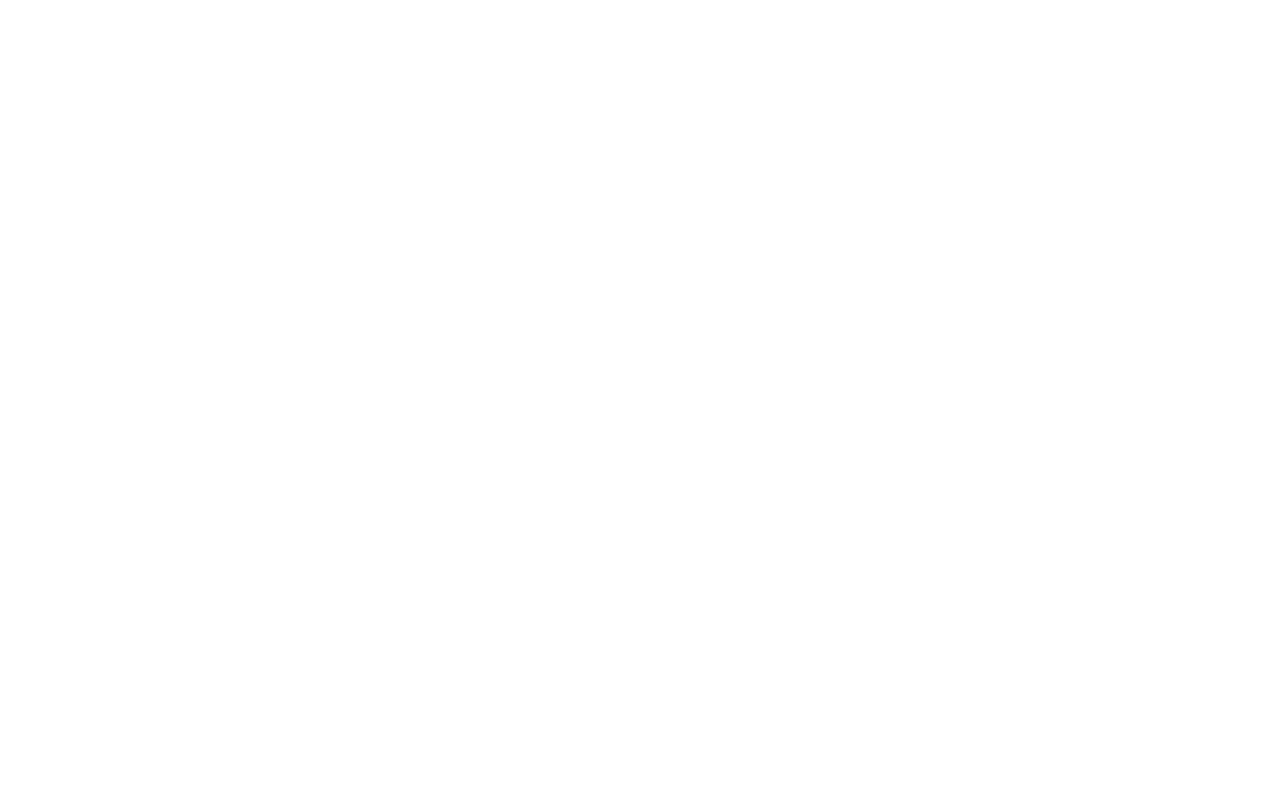
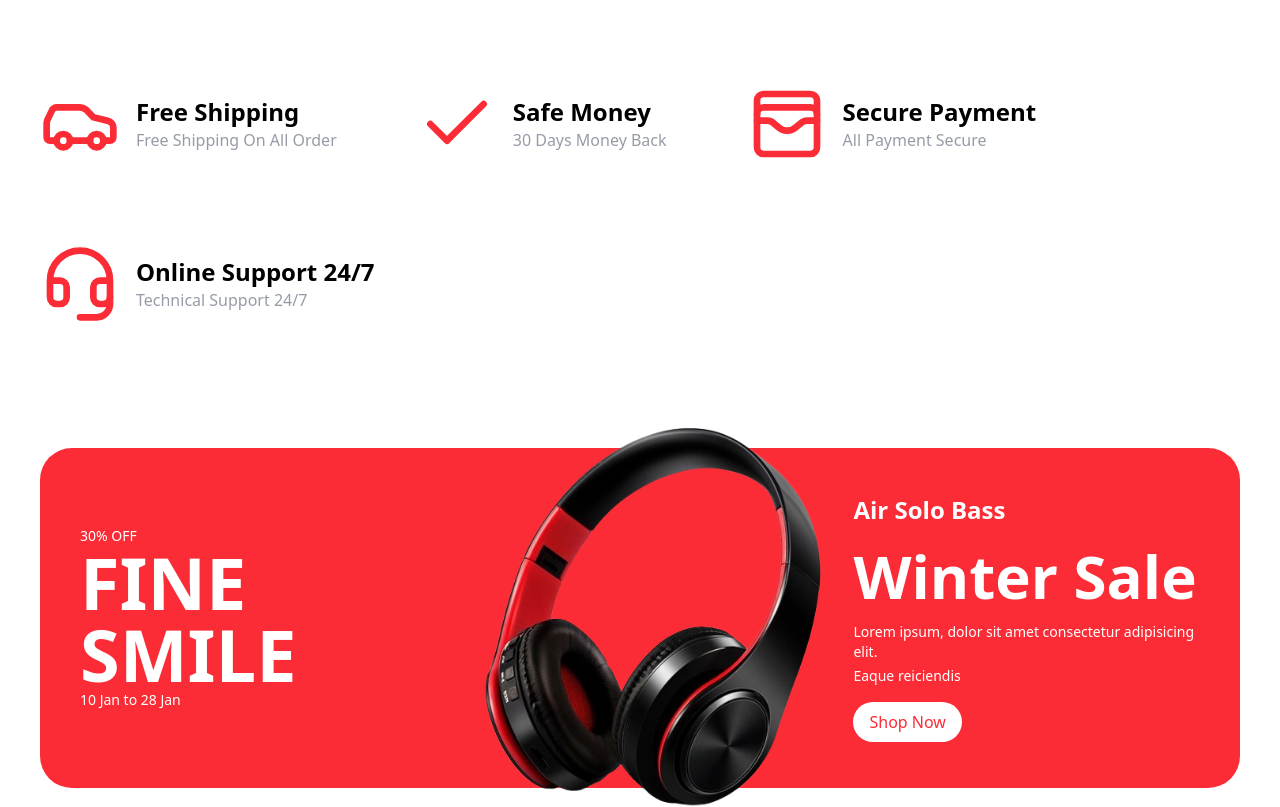
Before and after one commit to mohamed-osamaaa/E-Shop, a React (Vite) app: page / in a window 1280 px wide. Shown: the part 1540-2347 px from the top of the page. Before the commit the page ends 1560 px from the top, so only its background shows below. Built offline with nearby package versions, Linux system fonts and the light colour scheme.

Commit message:
Responsive2

```diff
--- a/src/App.jsx
+++ b/src/App.jsx
@@ -1,14 +1,13 @@
-// import Banner3 from './components/Banner3';
-// import Banner4 from './components/Banner4';
-// import Blogs from './components/Blogs';
-// import Brands from './components/Brands';
-// import Footer from './components/Footer';
 import Banner from './components/Banner';
 import Banner2 from './components/Banner2';
+import Banner3 from './components/Banner3';
+import Banner4 from './components/Banner4';
+import Blogs from './components/Blogs';
+import Brands from './components/Brands';
+import Footer from './components/Footer';
 import NabBar from './components/NabBar';
-
-// import Products from './components/Products';
-// import Service from './components/Service';
+import Products from './components/Products';
+import Service from './components/Service';
 
 function App() {
 
@@ -17,13 +16,13 @@
       <NabBar />
       <Banner />
       <Banner2 />
-      {/* <Service />
+      <Service />
       <Banner3 />
       <Products />
       <Banner4 />
       <Blogs />
       <Brands />
-      <Footer /> */}
+      <Footer />
     </div>
   )
 }
--- a/src/components/Banner3.jsx
+++ b/src/components/Banner3.jsx
@@ -11,28 +11,29 @@
         setClicked(true);
         setTimeout(() => setClicked(false), 150);
     };
+
     return (
-        <div className="flex justify-center items-center bg-red-500 h-[340px] rounded-4xl mt-7 mb-20 ml-10 mr-10">
-            <div className="flex flex-col items-start">
+        <div className="flex flex-col lg:flex-row justify-center items-center bg-red-500 h-auto lg:h-[340px] rounded-4xl mt-7 mb-20 mx-5 lg:mx-10 p-5 lg:p-10 space-y-5 lg:space-y-0">
+            <div className="flex flex-col items-center lg:items-start text-center lg:text-left">
                 <p className="text-sm text-white anim">30% OFF</p>
-                <h1 className="font-bold text-7xl text-white anim">FINE SMILE</h1>
+                <h1 className="font-bold text-4xl md:text-6xl lg:text-7xl text-white anim">FINE SMILE</h1>
                 <p className="text-sm text-white anim">10 Jan to 28 Jan</p>
             </div>
-            <div>
-                <img className='ml-20 pr-10 h-[420px] w-[430px] anim' src={headPhoneImage} alt="headPhoneImage" />
+            <div className="flex justify-center">
+                <img className='h-[250px] md:h-[350px] lg:h-[420px] w-auto anim' src={headPhoneImage} alt="headPhoneImage" />
             </div>
-            <div className="flex flex-col items-start">
-                <h2 className='font-bold text-2xl text-white pb-5 anim'>Air Solo Bass</h2>
-                <h1 className='font-bold text-6xl text-white pb-4 anim'>Winter Sale</h1>
+            <div className="flex flex-col items-center lg:items-start text-center lg:text-left">
+                <h2 className='font-bold text-xl md:text-2xl text-white pb-2 md:pb-5 anim'>Air Solo Bass</h2>
+                <h1 className='font-bold text-3xl md:text-5xl lg:text-6xl text-white pb-2 md:pb-4 anim'>Winter Sale</h1>
                 <p className='text-sm text-white pb-1 anim'>Lorem ipsum, dolor sit amet consectetur adipisicing elit.</p>
                 <p className='text-sm text-white pb-4 anim'>Eaque reiciendis</p>
                 <button type="submit"
-                    className={`anim bg-white text-red-500 p-2 rounded-3xl cursor-pointer transform transition-transform duration-150 ${clicked ? 'scale-90' : 'scale-100'
+                    className={`anim bg-white text-red-500 px-4 py-2 rounded-3xl cursor-pointer transform transition-transform duration-150 ${clicked ? 'scale-90' : 'scale-100'
                         }`}
                     onClick={handleClick}>Shop Now</button>
             </div>
         </div>
-    )
+    );
 }
 
 export default Banner3;
--- a/src/components/Banner4.jsx
+++ b/src/components/Banner4.jsx
@@ -10,29 +10,53 @@
         setClicked(true);
         setTimeout(() => setClicked(false), 150);
     };
+
     return (
-        <div className="flex justify-center items-center bg-green-600 h-[340px] rounded-4xl mt-7 mb-36 ml-10 mr-10">
-            <div className="flex flex-col items-start pr-40">
-                <p className="text-sm text-white anim">30% OFF</p>
-                <h1 className="font-bold text-7xl text-white anim">HAPPY</h1>
-                <h1 className="font-bold text-7xl text-white anim">HOURS</h1>
-                <p className="text-sm text-white anim">14 Jan to 28 Jan</p>
+        <div className="flex flex-col lg:flex-row items-center justify-between bg-green-600 rounded-4xl mt-7 mb-20 mx-5 lg:mx-10 p-6 lg:p-10">
+            {/* Left Side - Text */}
+            <div className="text-center lg:text-left">
+                <p className="text-xs sm:text-sm text-white anim">30% OFF</p>
+                <h1 className="font-bold text-5xl sm:text-6xl lg:text-7xl text-white anim">
+                    HAPPY
+                </h1>
+                <h1 className="font-bold text-5xl sm:text-6xl lg:text-7xl text-white anim">
+                    HOURS
+                </h1>
+                <p className="text-xs sm:text-sm text-white anim">14 Jan to 28 Jan</p>
             </div>
-            <div>
-                <img className='anim ml-20 pr-10 h-[420px] w-[430px]' src={smartWatchImage} alt="smartWatchImage" />
+
+            {/* Middle - Image */}
+            <div className="flex justify-center my-6 lg:my-0">
+                <img
+                    className="anim w-[250px] sm:w-[300px] md:w-[350px] lg:w-[400px] xl:w-[430px]"
+                    src={smartWatchImage}
+                    alt="Smartwatch"
+                />
             </div>
-            <div className="flex flex-col items-start">
-                <h2 className='font-bold text-2xl text-white pb-5 anim'>Smart Solo</h2>
-                <h1 className='font-bold text-6xl text-white pb-4 anim'>Winter Sale</h1>
-                <p className='text-sm text-white pb-1 anim'>Lorem ipsum, dolor sit amet consectetur adipisicing elit.</p>
-                <p className='text-sm text-white pb-4 anim'>Eaque reiciendis</p>
-                <button type="submit"
-                    className={`anim bg-white text-green-600 p-2 rounded-3xl cursor-pointer transform transition-transform duration-150 ${clicked ? 'scale-90' : 'scale-100'
+
+            {/* Right Side - Sale Info */}
+            <div className="text-center lg:text-left">
+                <h2 className="font-bold text-xl sm:text-2xl text-white pb-2 anim">
+                    Smart Solo
+                </h2>
+                <h1 className="font-bold text-4xl sm:text-5xl lg:text-6xl text-white pb-4 anim">
+                    Winter Sale
+                </h1>
+                <p className="text-xs sm:text-sm text-white pb-1 anim">
+                    Lorem ipsum, dolor sit amet consectetur adipisicing elit.
+                </p>
+                <p className="text-xs sm:text-sm text-white pb-4 anim">Eaque reiciendis</p>
+                <button
+                    type="submit"
+                    className={`anim bg-white text-green-600 px-4 py-2 rounded-3xl cursor-pointer transform transition-transform duration-150 ${clicked ? "scale-90" : "scale-100"
                         }`}
-                    onClick={handleClick}>Shop Now</button>
+                    onClick={handleClick}
+                >
+                    Shop Now
+                </button>
             </div>
         </div>
-    )
+    );
 }
 
 export default Banner4;
--- a/src/components/Brands.jsx
+++ b/src/components/Brands.jsx
@@ -7,13 +7,17 @@
 
 function Brands() {
     useScrollReveal('.anim');
+
     return (
-        <div className="grid grid-cols-2 md:grid-cols-3 lg:grid-cols-5 bg-gray-200 dark:bg-gray-700 w-full h-32 items-center justify-items-center">
-            <img className="h-10 w-20 opacity-50 anim dark:filter dark:invert" src={br1} alt="br1" />
-            <img className="h-10 w-20 opacity-50 anim dark:filter dark:invert" src={br2} alt="br2" />
-            <img className="h-10 w-20 opacity-50 anim dark:filter dark:invert" src={br3} alt="br3" />
-            <img className="h-10 w-20 opacity-50 anim dark:filter dark:invert" src={br4} alt="br4" />
-            <img className="h-10 w-20 opacity-50 anim dark:filter dark:invert" src={br5} alt="br5" />
+        <div className="w-full bg-gray-200 dark:bg-gray-700 py-6 px-4 flex flex-wrap justify-center items-center gap-6 lg:gap-20">
+            {[br1, br2, br3, br4, br5].map((brand, index) => (
+                <img
+                    key={index}
+                    className="h-10 sm:h-12 md:h-14 lg:h-16 w-auto opacity-50 anim dark:filter dark:invert"
+                    src={brand}
+                    alt={`brand-${index + 1}`}
+                />
+            ))}
         </div>
     );
 }
--- a/src/components/Service.jsx
+++ b/src/components/Service.jsx
@@ -7,47 +7,39 @@
 
 function Service() {
     return (
-        <div className="flex justify-center items-center gap-20 mt-32 mb-48 ml-10 mr-10">
-            <div className="flex items-center">
-                <Car className="text-red-500 w-20 h-20" />
-                <div className="flex flex-col ml-5">
-                    <h1 className="inline-block font-bold text-2xl">
-                        Free Shipping
-                    </h1>
-                    <p className="inline-block text-gray-500 opacity-50 text-sm">
+        <div className="flex flex-wrap justify-center md:justify-start items-center gap-10 md:gap-20 pt-16 pb-24 px-5 md:px-10">
+            <div className="flex items-center w-full sm:w-auto">
+                <Car className="text-red-500 w-16 h-16 md:w-20 md:h-20" />
+                <div className="flex flex-col ml-4">
+                    <h1 className="font-bold text-xl md:text-2xl">Free Shipping</h1>
+                    <p className="text-gray-500 opacity-70 text-sm md:text-base">
                         Free Shipping On All Order
                     </p>
                 </div>
             </div>
-            <div className="flex items-center">
-                <Check className="text-red-500 w-20 h-20" />
-                <div className="flex flex-col ml-5">
-                    <h1 className="inline-block font-bold text-2xl">
-                        Safe Money
-                    </h1>
-                    <p className="inline-block text-gray-500 opacity-50 text-sm">
+            <div className="flex items-center w-full sm:w-auto">
+                <Check className="text-red-500 w-16 h-16 md:w-20 md:h-20" />
+                <div className="flex flex-col ml-4">
+                    <h1 className="font-bold text-xl md:text-2xl">Safe Money</h1>
+                    <p className="text-gray-500 opacity-70 text-sm md:text-base">
                         30 Days Money Back
                     </p>
                 </div>
             </div>
-            <div className="flex items-center">
-                <WalletCards className="text-red-500 w-20 h-20" />
-                <div className="flex flex-col ml-5">
-                    <h1 className="inline-block font-bold text-2xl">
-                        Secure Payment
-                    </h1>
-                    <p className="inline-block text-gray-500 opacity-50 text-sm">
+            <div className="flex items-center w-full sm:w-auto md:justify-center">
+                <WalletCards className="text-red-500 w-16 h-16 md:w-20 md:h-20" />
+                <div className="flex flex-col ml-4">
+                    <h1 className="font-bold text-xl md:text-2xl">Secure Payment</h1>
+                    <p className="text-gray-500 opacity-70 text-sm md:text-base">
                         All Payment Secure
                     </p>
                 </div>
             </div>
-            <div className="flex items-center">
-                <Headset className="text-red-500 w-20 h-20" />
-                <div className="flex flex-col ml-5">
-                    <h1 className="inline-block font-bold text-2xl">
-                        Online Support 24/7
-                    </h1>
-                    <p className="inline-block text-gray-500 opacity-50 text-sm">
+            <div className="flex items-center w-full sm:w-auto md:justify-center">
+                <Headset className="text-red-500 w-16 h-16 md:w-20 md:h-20" />
+                <div className="flex flex-col ml-4">
+                    <h1 className="font-bold text-xl md:text-2xl">Online Support 24/7</h1>
+                    <p className="text-gray-500 opacity-70 text-sm md:text-base">
                         Technical Support 24/7
                     </p>
                 </div>
```
Also changed, not shown: src/components/Blogs.jsx (+8 -8 lines), src/components/Footer.jsx (+22 -22 lines), src/components/Products.jsx (+9 -9 lines).
